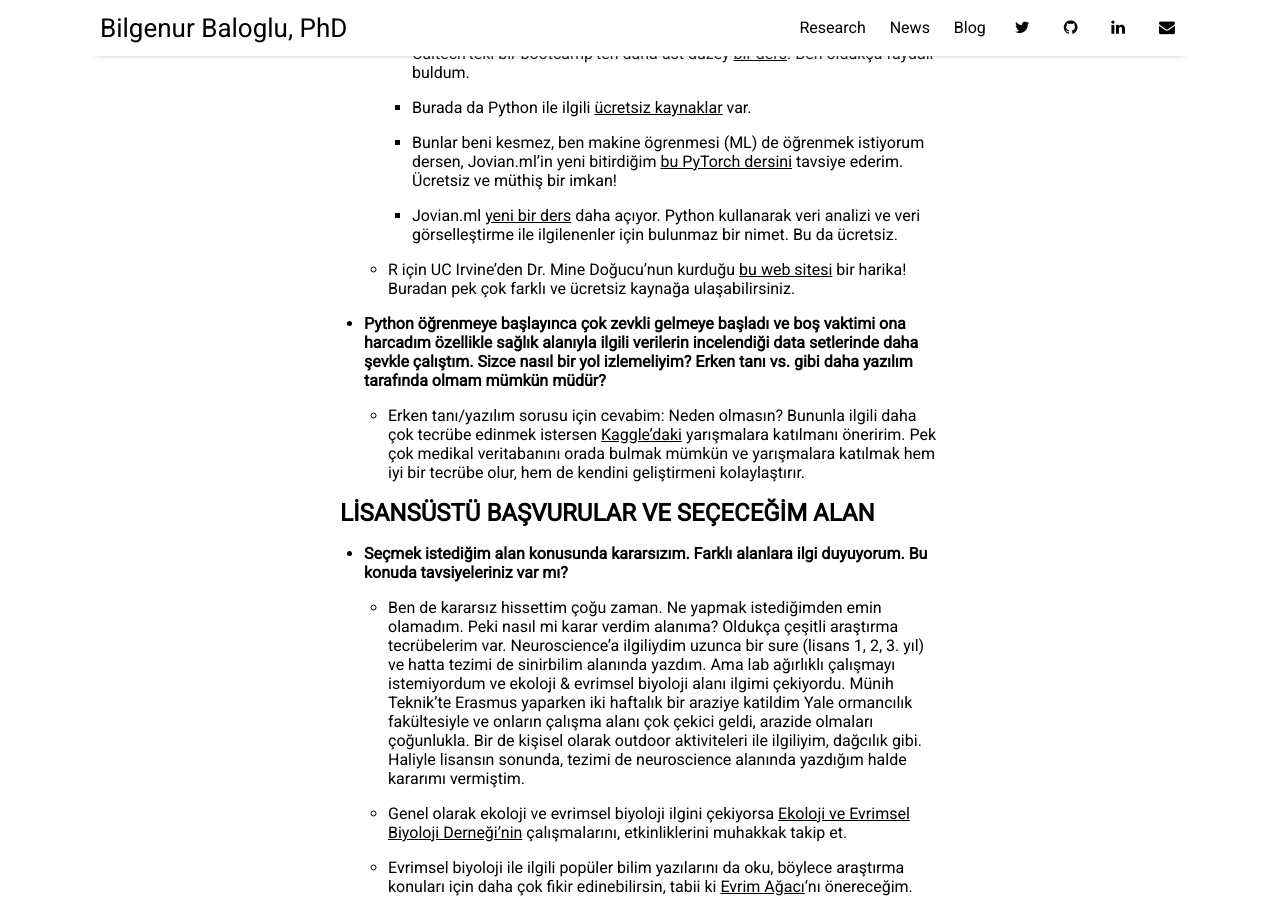
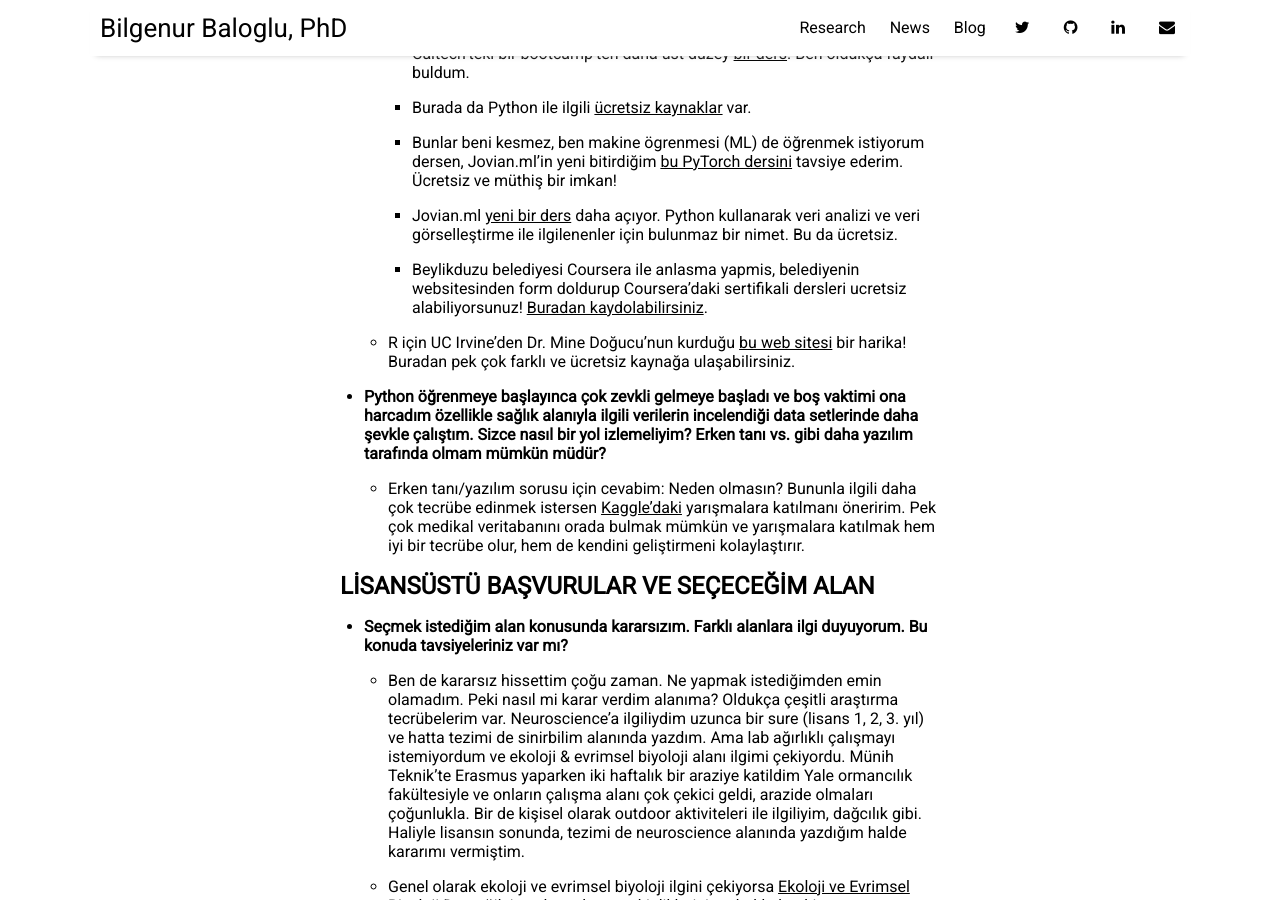
Before and after one commit to BBaloglu/bbaloglu.github.io, a Jekyll site: the page built from _posts/2020-07-07-Akademikbasari.md, in a window 1280 px wide and 900 px high, scrolled down 4546 px. Built offline with Jekyll 4.4.1, drawn with Linux system fonts in a browser that asks for light colours; nearby versions of some CDN libraries.

Commit message:
Update 2020-07-07-Akademikbasari.md

```diff
--- a/_posts/2020-07-07-Akademikbasari.md
+++ b/_posts/2020-07-07-Akademikbasari.md
@@ -73,6 +73,7 @@ Merhaba arkadaşlar! Enerji dolu, idealleri olan pek çok öğrenciden farklı m
       * Burada da Python ile ilgili [ücretsiz kaynaklar](http://justinbois.github.io/bootcamp/2019/resources.html) var.
       * Bunlar beni kesmez, ben makine ögrenmesi (ML) de öğrenmek istiyorum dersen, Jovian.ml'in yeni bitirdiğim [bu PyTorch dersini](https://jovian.ml/forum/c/pytorch-zero-to-gans) tavsiye ederim. Ücretsiz ve müthiş bir imkan!
       * Jovian.ml [yeni bir ders](https://jovian.ml/learn/data-analysis-with-python-zero-to-pandas) daha açıyor. Python kullanarak veri analizi ve veri görselleştirme ile ilgilenenler için bulunmaz bir nimet. Bu da ücretsiz.
+      * Beylikduzu belediyesi Coursera ile anlasma yapmis, belediyenin websitesinden form doldurup Coursera'daki sertifikali dersleri ucretsiz alabiliyorsunuz! [Buradan kaydolabilirsiniz](https://www.courserabeylikduzu.org/).
    * R için UC Irvine’den Dr. Mine Doğucu’nun kurduğu [bu web sitesi](https://www.learnr4free.com/) bir harika! Buradan pek çok farklı ve ücretsiz kaynağa ulaşabilirsiniz.
 + **Python öğrenmeye başlayınca çok zevkli gelmeye başladı ve boş vaktimi ona harcadım özellikle sağlık alanıyla ilgili verilerin incelendiği data setlerinde daha şevkle çalıştım. Sizce nasıl bir yol izlemeliyim? Erken tanı vs. gibi daha yazılım tarafında olmam mümkün müdür?**
    * Erken tanı/yazılım sorusu için cevabim: Neden olmasın? Bununla ilgili daha çok tecrübe edinmek istersen [Kaggle’daki](https://www.kaggle.com/) yarışmalara katılmanı öneririm. Pek çok medikal veritabanını orada bulmak mümkün ve yarışmalara katılmak hem iyi bir tecrübe olur, hem de kendini geliştirmeni kolaylaştırır.
```
